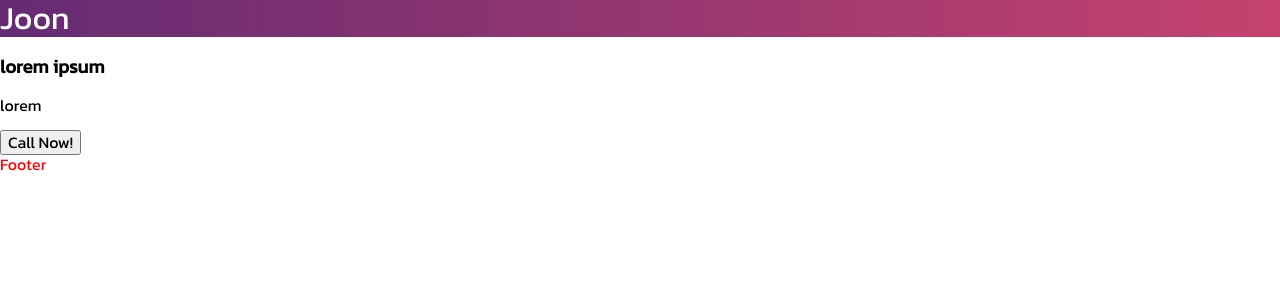
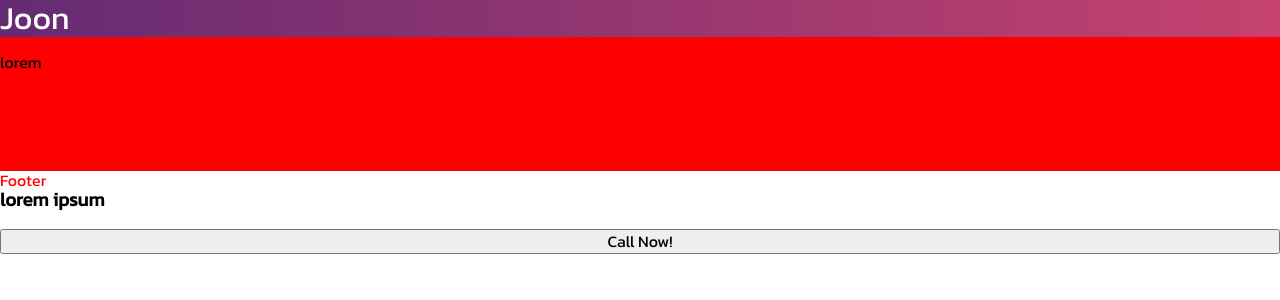
Before and after one commit to joonsubtalk/jsub, a React (Create React App) app: page / in a window 1280 px wide. Shown: the top 300 px of the page. Built offline with nearby package versions, Linux system fonts and the light colour scheme.

Commit message:
coding in the bus...

```diff
--- a/src/Component/CallToAction/CallToAction.jsx
+++ b/src/Component/CallToAction/CallToAction.jsx
@@ -9,10 +9,10 @@ const CallToAction = ( props ) => {
 
     return (
         <section className="o-callToAction">
-            <div className="container">
-                <h3>{ title }</h3>
-                <p>{ subText }</p>
-                <button>{ ctaText }</button>
+            <div className="container o-callToAction__grid">
+                <h3 className="o-callToAction__title">{ title }</h3>
+                <p className="o-callToAction__subtext">{ subText }</p>
+                <button className="o-callToAction__cta">{ ctaText }</button>
             </div>
         </section>
     )
--- a/src/Component/CallToAction/callToAction.scss
+++ b/src/Component/CallToAction/callToAction.scss
@@ -1,3 +1,29 @@
+@import '../../configs/media.scss';
+
 .o-callToAction {
+    background-color: red;
 
+    &__grid {
+        display: grid;
+        grid-template-columns: 100%;
+        grid-template-rows: 100%;
+
+        @media #{$bsDesktop} {
+            grid-template-columns: 1fr 1fr 2fr 1fr 2fr;
+            grid-template-rows: 1fr 2fr 1fr;
+        }
+
+        @media #{$bsTablet} {
+            grid-template-columns: 100%;
+            grid-template-rows: 100%;
+        }
+    }
+
+    &__title {
+        grid-column: 3 / 1;
+    }
+
+    &__subtext {
+        grid-row: 1;
+    }
 }
--- a/src/configs/u-responsive.scss
+++ b/src/configs/u-responsive.scss
@@ -2,16 +2,13 @@
 
 .container {
     width: 100%;
+    margin: 0 auto;
 
     @media #{$bsDesktop} {
-
+        width: 700px;
     }
 
     @media #{$bsTablet} {
-
-    }
-
-    @media #{$mobile} {
-
+        width: 600px;
     }
 }
```
